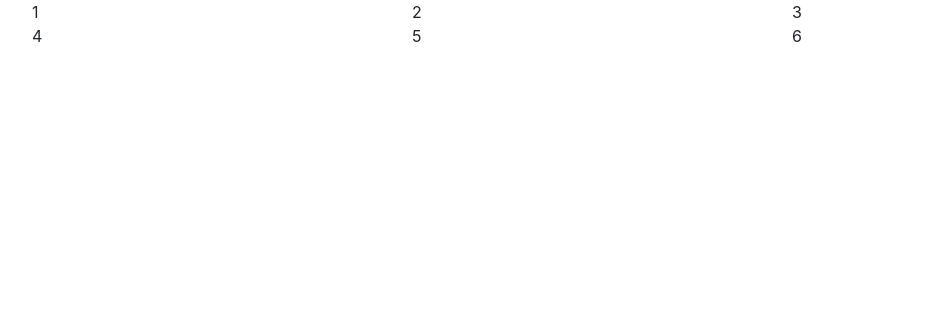
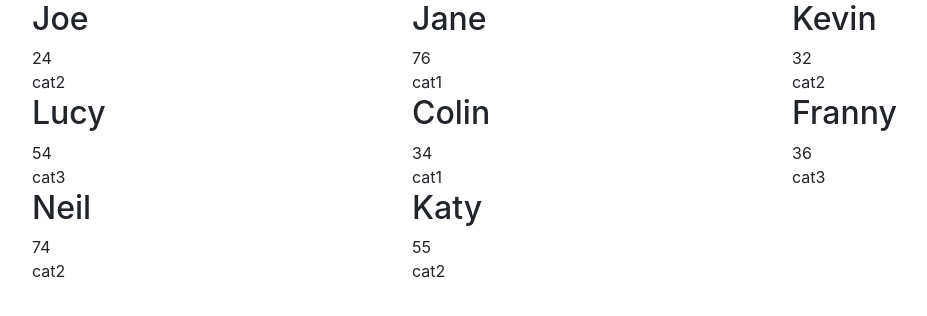
Before and after one commit to chessmasterhong/test-1, a website: page part1/public/index.html in a window 1280 px wide. Shown: the whole page, without its empty margins (53-980 px from the left). Drawn offline with nearby package versions, Linux system fonts and the light colour scheme; some packages are replaced by stand-ins of ours.

Commit message:
Read users data from JSON. Updated grid display to show users data.

```diff
--- /dev/null
+++ b/part1/public/data/users.json
@@ -0,0 +1,52 @@
+{
+  "data": [
+    {
+      "name": "Joe",
+      "age": 24,
+      "priority": 1,
+      "category": "cat2"
+    },
+    {
+      "name": "Jane",
+      "age": 76,
+      "priority": 4,
+      "category": "cat1"
+    },
+    {
+      "name": "Kevin",
+      "age": 32,
+      "priority": 2,
+      "category": "cat2"
+    },
+    {
+      "name": "Lucy",
+      "age": 54,
+      "priority": 1,
+      "category": "cat3"
+    },
+    {
+      "name": "Colin",
+      "age": 34,
+      "priority": 3,
+      "category": "cat1"
+    },
+    {
+      "name": "Franny",
+      "age": 36,
+      "priority": 2,
+      "category": "cat3"
+    },
+    {
+      "name": "Neil",
+      "age": 74,
+      "priority": 4,
+      "category": "cat2"
+    },
+    {
+      "name": "Katy",
+      "age": 55,
+      "priority": 3,
+      "category": "cat2"
+    }
+  ]
+}
--- a/part1/public/scripts/home/home.html
+++ b/part1/public/scripts/home/home.html
@@ -2,7 +2,23 @@
   <div class="row">
     <div class="col-4" ng-repeat="user in users">
       <div class="grid-element priority-{{user.priority}}">
-        {{user}}
+        <div class="row">
+          <div class="col-12 name">
+            <h2>
+              {{user.name}}
+            </h2>
+          </div>
+        </div>
+        <div class="row">
+          <div class="col-12 age">
+            {{user.age}}
+          </div>
+        </div>
+        <div class="row">
+          <div class="col-12 category">
+            {{user.category}}
+          </div>
+        </div>
       </div>
     </div>
   </div>
--- a/part1/public/scripts/home/home.js
+++ b/part1/public/scripts/home/home.js
@@ -1,3 +1,17 @@
-app.controller('homeController', function homeController($scope) {
-  $scope.users = [1, 2, 3, 4, 5, 6];
+app.controller('homeController', function homeController($scope, $http) { // eslint-disable-line prefer-arrow-callback
+  $scope.users = [];
+
+  // Get users data
+  $http.get('data/users.json')
+    .then((res) => {
+      // Unexpected format
+      if (!res || !res.data || !res.data.data) {
+        $scope.users = [];
+      }
+
+      $scope.users = res.data.data;
+    })
+    .catch(() => {
+      $scope.users = [];
+    });
 });
```
